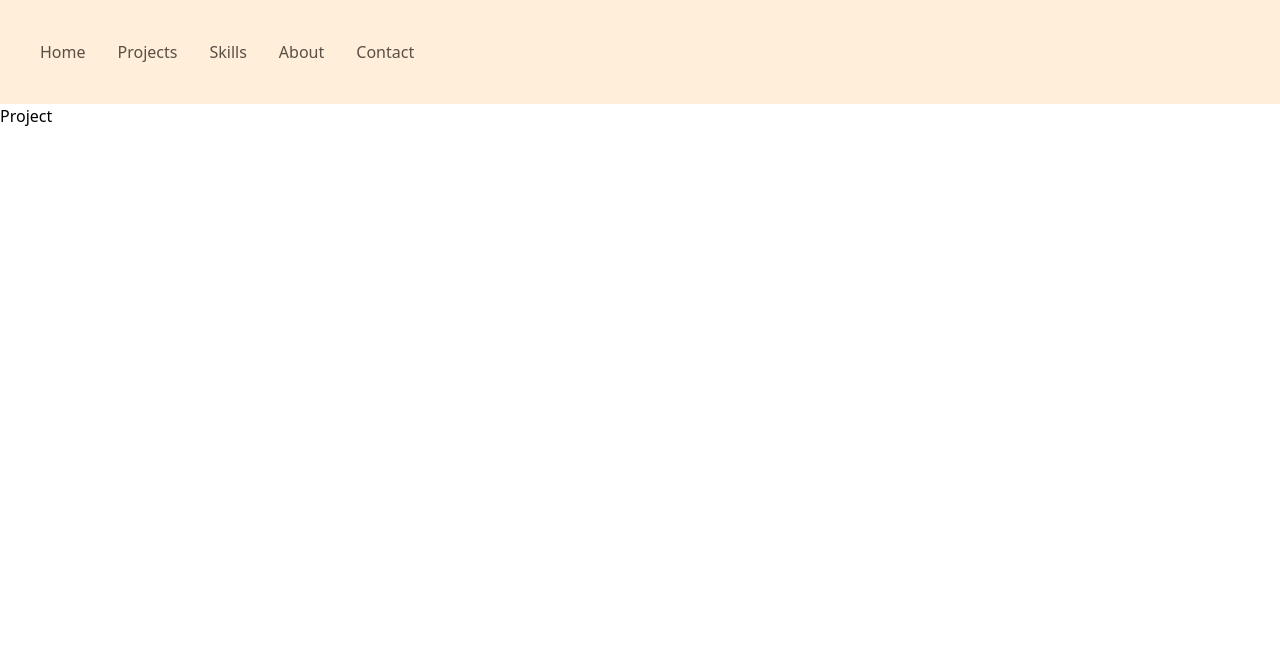
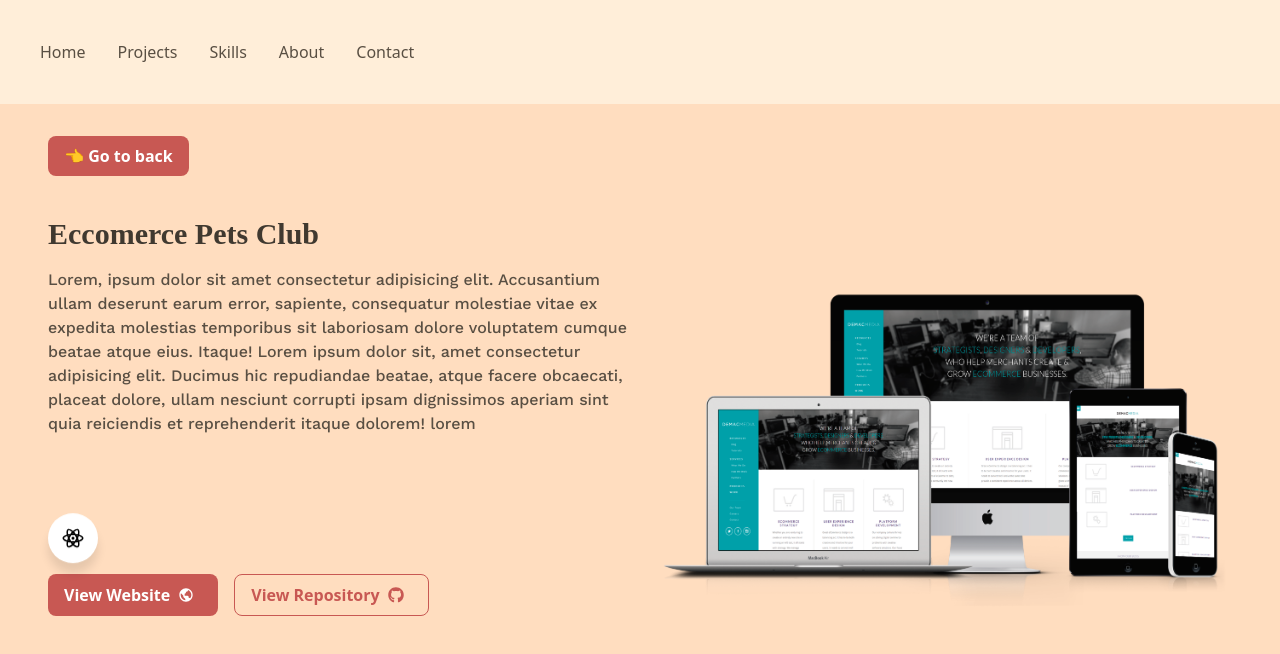
Before and after one commit to DanielaTob/My-Portfolio, a React (Vite) app: page /Project in a window 1280 px wide. Shown: the top 654 px of the page. Built offline with nearby package versions, Linux system fonts and the light colour scheme; a web font is replaced by a local one.

Commit message:
projects

```diff
--- /dev/null
+++ b/src/components/ImageProject.jsx
@@ -0,0 +1,10 @@
+import React from 'react'
+import imgmock from '../assets/mock1.png'
+
+export default function ImageProject() {
+  return (
+    <div>
+    <img className='' src={imgmock} alt="img1" />
+    </div>
+  )
+}
--- a/src/components/MenuItems.jsx
+++ b/src/components/MenuItems.jsx
@@ -4,10 +4,10 @@ import { MdClose } from 'react-icons/md';
 const MenuItems = ({showMenu, active}) => {
   return (
 
-        <ul className={active ? 'flex-col flex items-center fixed inset-0 left-1/4 bg-black/40 backdrop-blur-lg gap-8 justify-center p-8 md:hidden' : 'hidden'}>
+        <ul className={active ? 'flex-col flex items-center fixed inset-0 left-1/4 bg-black/40 backdrop-blur-lg gap-8 justify-center p-8 md:hidden z-10' : 'hidden'}>
                 <MdClose onClick={showMenu} className='text-red cursor-pointer scale-150'/>
                 <li className='font-fontFamily-paragraph text-bglight'><a href='#home'>Home</a></li>
-                <li className='font-fontFamily-paragraph text-bglight'><a href='#projects'>Work</a></li>
+                <li className='font-fontFamily-paragraph text-bglight'><a href='#projects'>Projects</a></li>
                 <li className='font-fontFamily-paragraph text-bglight'><a href='#skills'>Skills</a></li>
                 <li className='font-fontFamily-paragraph text-bglight'><a href='#about'>About</a></li>
                 <li className='font-fontFamily-paragraph text-bglight'><a href='#contact'>Contact</a></li>
--- /dev/null
+++ b/src/components/TextProject.jsx
@@ -0,0 +1,28 @@
+import React from "react";
+import ButtonBack from "../components/buttons/ButtonBack";
+import ButtonProject from "./buttons/ButtonProject";
+import SocialProjects from '../views/SocialProjects'
+
+export default function TextProject() {
+  return (
+    <div>
+      <ButtonBack />
+      <h1 className="font-paragraph text-colortitle font-bold pl-4 pt-10 text-3xl">
+        Eccomerce Pets Club
+      </h1>
+      <div className="font-title text-base text-colorparagraph pt-4 pl-4">
+        <p>
+          Lorem, ipsum dolor sit amet consectetur adipisicing elit. Accusantium
+          ullam deserunt earum error, sapiente, consequatur molestiae vitae ex
+          expedita molestias temporibus sit laboriosam dolore voluptatem cumque
+          beatae atque eius. Itaque! Lorem ipsum dolor sit, amet consectetur
+          adipisicing elit. Ducimus hic repudiandae beatae, atque facere
+          obcaecati, placeat dolore, ullam nesciunt corrupti ipsam dignissimos
+          aperiam sint quia reiciendis et reprehenderit itaque dolorem! lorem
+        </p>
+      </div>
+      <SocialProjects />
+      <ButtonProject />
+    </div>
+  );
+}
--- /dev/null
+++ b/src/components/buttons/ButtonBack.jsx
@@ -0,0 +1,15 @@
+import React from 'react'
+import { Link } from 'react-router-dom'
+
+
+export default function ButtonBack() {
+  return (
+    <div className='pl-4'>
+        <Link to="/">
+         <button className="bg-red gap-2 text-white font-fontFamily-paragraph  font-semibold py-2 px-4  rounded-lg inline-flex items-center">
+         👈 Go to back
+        </button>
+        </Link>
+    </div>
+  )
+}
--- /dev/null
+++ b/src/components/buttons/ButtonProject.jsx
@@ -0,0 +1,21 @@
+import React from 'react'
+import { FaGithub} from 'react-icons/fa';
+import { BiWorld } from 'react-icons/bi';
+
+export default function ButtonProject() {
+  return (
+    <div>
+        <div className="flex gap-4 lg:pl-4 md:pl-4 pt-2">
+        <button className="bg-red gap-2 text-white font-fontFamily-paragraph  font-semibold py-2 px-4  rounded-lg inline-flex items-center">
+         <span>View Website</span> <BiWorld className="fill-current w-4 h-4 mr-2"/>
+        </button>
+
+
+          <button className="gap-2 bg-transparent hover:bg-red text-red font-semibold font-fontFamily-paragraph inline-flex items-center hover:text-white py-2 px-4 border border-red hover:border-transparent rounded-lg">
+          <span>View Repository</span> <FaGithub className="fill-current w-4 h-4 mr-2"/>
+          </button>
+        </div>
+      </div>
+
+  )
+}
--- a/src/components/cards/CardWork.jsx
+++ b/src/components/cards/CardWork.jsx
@@ -1,6 +1,8 @@
 import React from "react";
 import { FaGithub} from 'react-icons/fa';
 import { BiWorld } from 'react-icons/bi';
+import { Link } from "react-router-dom";
+
 
 
 export default function CardWork() {
@@ -39,10 +41,11 @@ export default function CardWork() {
             Lorem ipsum dolor sit amet consectetur adipisicing elit.
             </div>
             <div className="mt-2">
-              <span className="text-red text-sm font-title font-semibold">
+              <Link to="/Project">
+              <button className="text-red text-sm font-title font-semibold">
                 View More
-              </span>
-
+              </button>
+              </Link>
             </div>
           </div>
         </div>
@@ -77,10 +80,11 @@ export default function CardWork() {
             Lorem ipsum dolor sit amet consectetur adipisicing elit.
             </div>
             <div className="mt-2">
-              <span className="text-red text-sm font-title font-semibold">
+            <Link to="/Project">
+              <button className="text-red text-sm font-title font-semibold">
                 View More
-              </span>
-
+              </button>
+             </Link>
             </div>
           </div>
         </div>
@@ -114,10 +118,11 @@ export default function CardWork() {
             Lorem ipsum dolor sit amet consectetur adipisicing elit.
             </div>
             <div className="mt-2">
-              <span className="text-red text-sm font-title font-semibold">
+            <Link to="/Project">
+              <button className="text-red text-sm font-title font-semibold">
                 View More
-              </span>
-
+              </button>
+             </Link>
             </div>
           </div>
         </div>
@@ -153,10 +158,11 @@ export default function CardWork() {
             </div>
 
             <div className="mt-2">
-              <span className="text-red text-sm font-title font-semibold">
+            <Link to="/Project">
+              <button className="text-red text-sm font-title font-semibold">
                 View More
-              </span>
-
+              </button>
+             </Link>
             </div>
           </div>
         </div>
--- a/src/pages/Project.jsx
+++ b/src/pages/Project.jsx
@@ -1,7 +1,14 @@
 import React from 'react'
+import ImageProject from '../components/ImageProject'
+import TextProject from '../components/TextProject'
+
+
 
 export default function Project() {
   return (
-    <div>Project</div>
+    <div className='min-h-screen bg-bgdark p-8 grid sm:grid-cols-1 lg:grid-cols-2 xl:grid-flow-col auto-cols-max gap-2'>
+      <TextProject />
+      <ImageProject />
+    </div>
   )
 }
--- a/src/views/Skills.jsx
+++ b/src/views/Skills.jsx
@@ -1,5 +1,4 @@
 import React from 'react'
-import img1 from '../assets/icon2.png'
 import { RiReactjsLine} from 'react-icons/ri';
 import { IoLogoJavascript } from 'react-icons/io';
 import { DiMongodb} from 'react-icons/di';
--- a/src/views/Social.jsx
+++ b/src/views/Social.jsx
@@ -1,7 +1,7 @@
 import React from 'react'
 import { IoLogoLinkedin } from 'react-icons/io';
 import { AiFillGithub} from 'react-icons/ai';
-import { AiFillTwitterCircle } from 'react-icons/ai';
+import { FaBehanceSquare } from 'react-icons/fa';
 import { AiFillInstagram } from 'react-icons/ai';
 
 export default function Social() {
@@ -9,7 +9,7 @@ export default function Social() {
     <div className='flex justify-end gap-10 bottom-0 right-0 lg:pr-9 text-red'>
         <IoLogoLinkedin className='scale-150'/>
         <AiFillGithub className='scale-150'/>
-        <AiFillTwitterCircle className='scale-150'/>
+        <FaBehanceSquare className='scale-150'/>
         <AiFillInstagram className='scale-150'/>
     </div>
   )
--- /dev/null
+++ b/src/views/SocialProjects.jsx
@@ -0,0 +1,15 @@
+import React from 'react'
+import { RiReactjsLine} from 'react-icons/ri';
+
+export default function SocialProjects() {
+  return (
+    <div className='wrapper pl-4 pt-20'>
+        <div>
+            <div className="icon program animation">
+                <span className="tooltip font-paragraph">ReactJs</span>
+                <span><i><RiReactjsLine className="text-2xl"/> </i></span>
+            </div>
+        </div>
+    </div>
+  )
+}
```
Also changed, not shown: src/assets/mock1.png (added).
